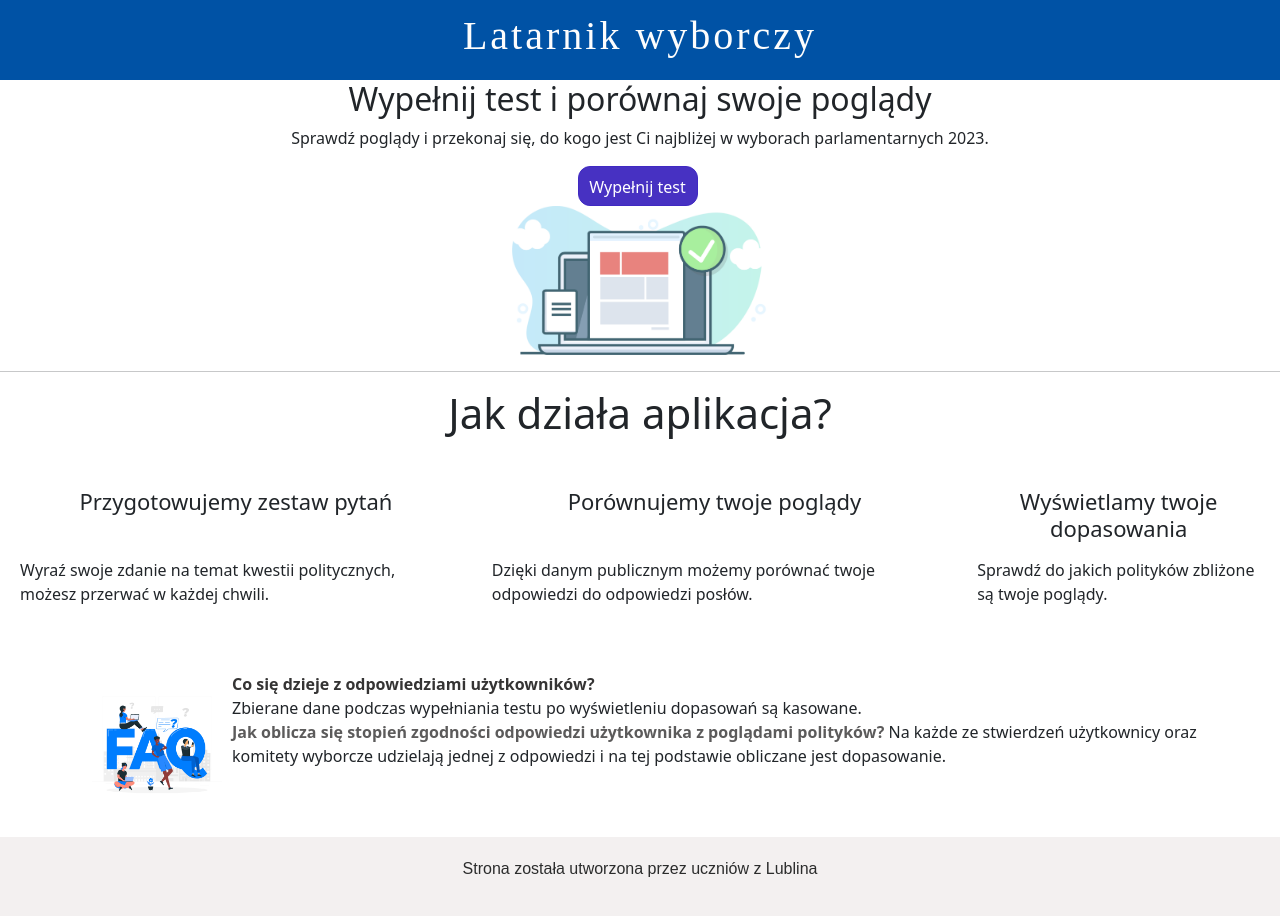
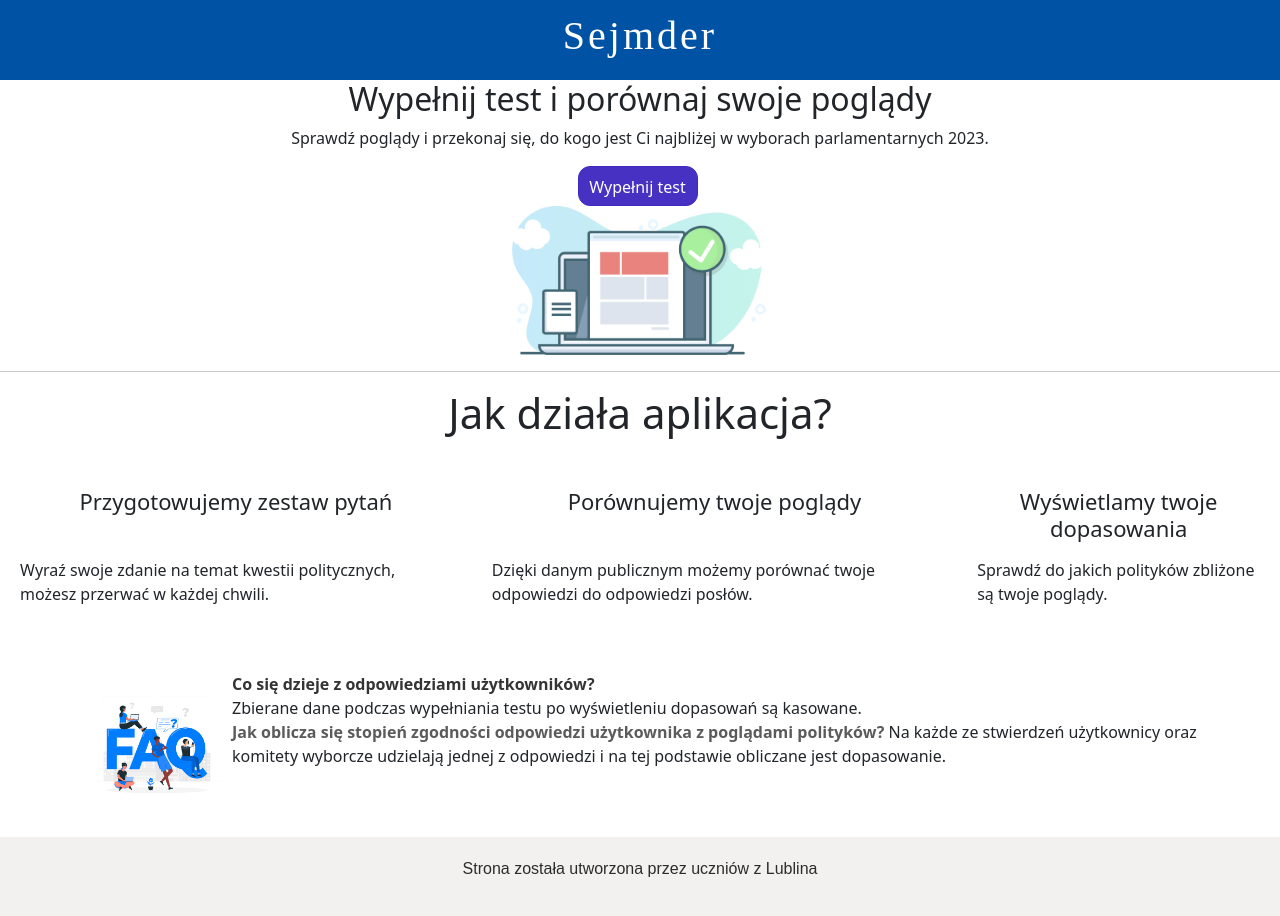
Before and after one commit to Pawlikss/projekt-latarnik, a React (Create React App) app: page / in a window 1280 px wide. Built offline with nearby package versions, Linux system fonts and the light colour scheme.

Commit message:
change name of project

```diff
--- a/src/components/Header.js
+++ b/src/components/Header.js
@@ -1,7 +1,7 @@
 const Header = () => {
     return (
         <header className="headerPage">
-            <h1>Latarnik wyborczy</h1>
+            <h1>Sejmder</h1>
         </header>
     );
 }
```
Also changed, not shown: 1 other file (tests, documents, lock files or other folders).
